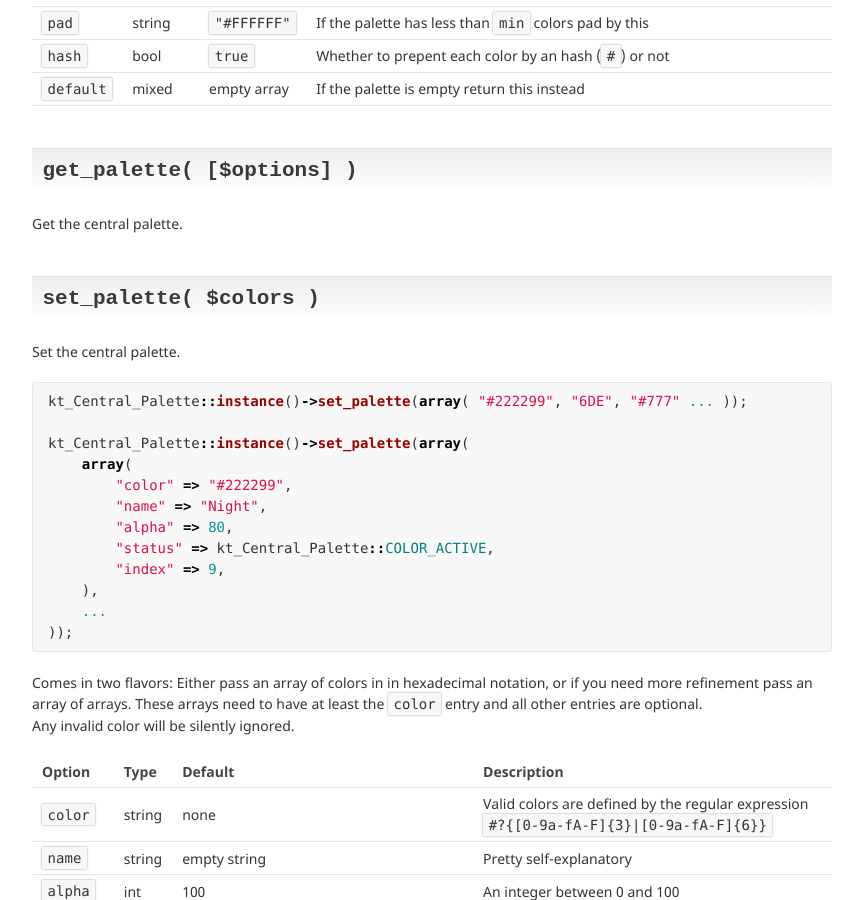
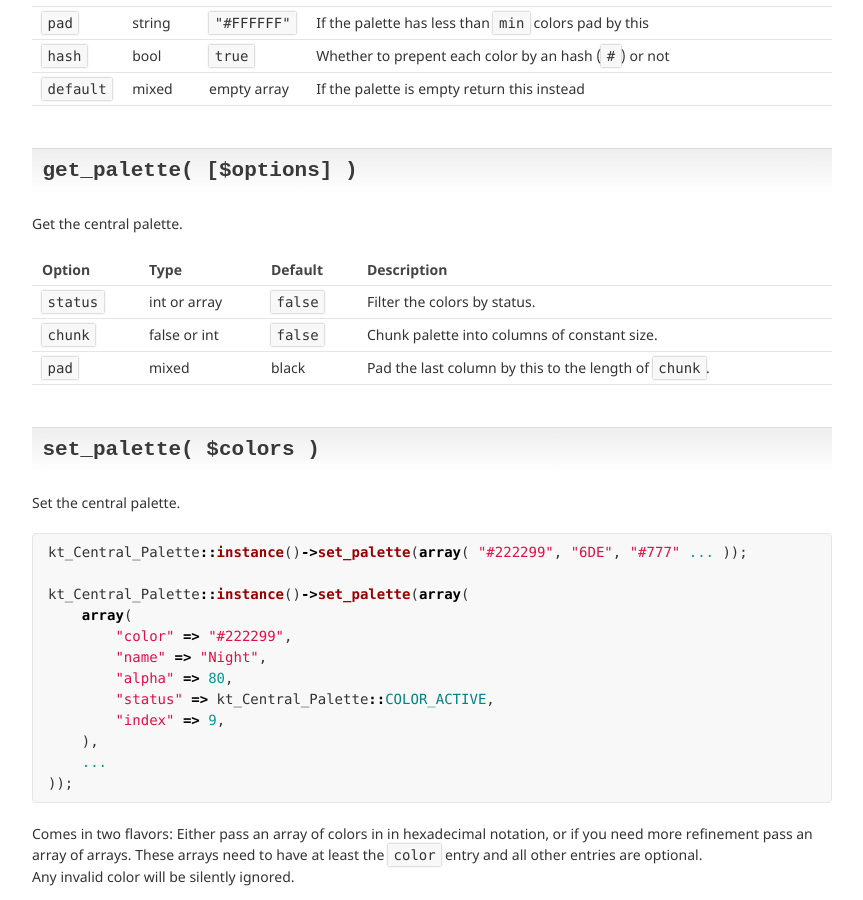
Before and after one commit to kungtiger/central-color-palette, a Jekyll site: the page built from index.md, in a window 1280 px wide and 900 px high, scrolled down 370 px. Shown: the whole window, without its empty margins (208-1071 px from the left). Built offline with Jekyll 4.4.1, drawn with Linux system fonts in a browser that asks for light colours; our own code applies the rules of GitHub Pages for plain Markdown files.

Commit message:
new api documentation

```diff
--- a/index.md
+++ b/index.md
@@ -17,6 +17,12 @@
 ## get_palette( [$options] )
 
 Get the central palette.
+
+Option | Type | Default | Description
+------ | ---- | ------- | -----------
+`status` | int or array | `false` | Filter the colors by status.
+`chunk` | false or int | `false` | Chunk palette into columns of constant size.
+`pad` | mixed | black | Pad the last column by this to the length of `chunk`.
 
 ## set_palette( $colors )
 
```
